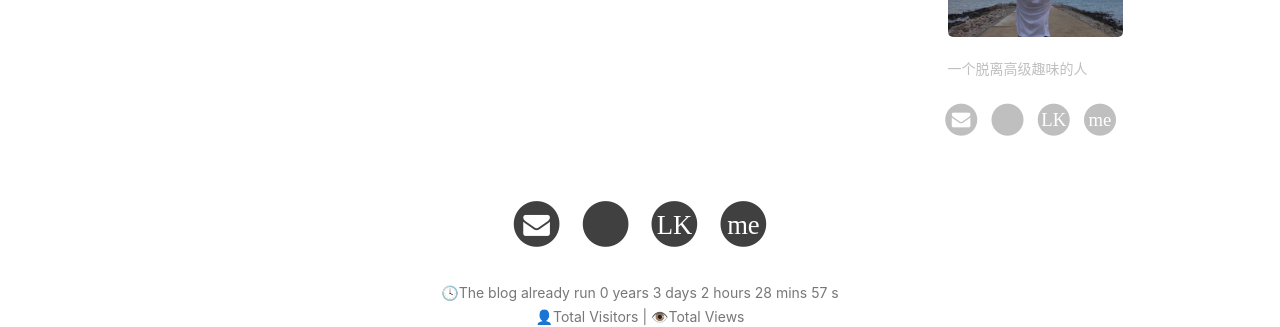
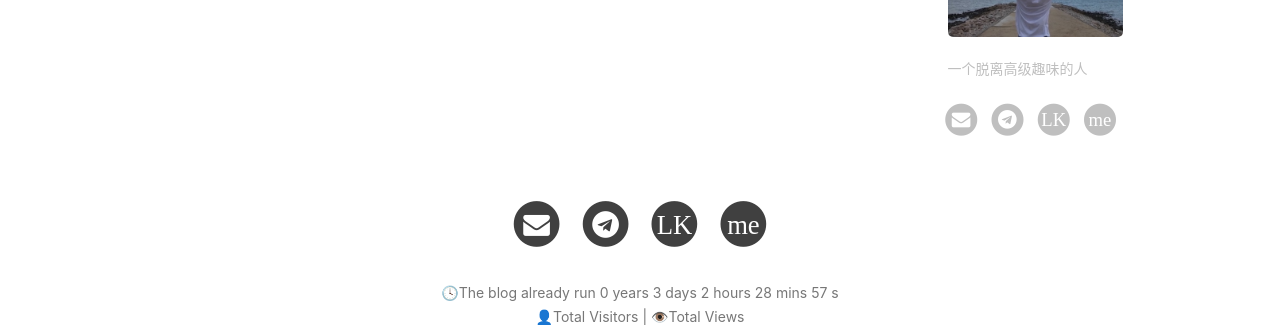
Before and after one commit to igeeker/igeeker.github.io, a Jekyll site: the page built from index.html, in a window 1280 px wide. Shown: the part 353-680 px from the top of the page. Built offline with Jekyll 4.4.1, drawn with Linux system fonts in a browser that asks for light colours; nearby versions of some CDN libraries; the list of posts is cut into pages by our own code; comment, search, counter and statistics services are not loaded.

Commit message:
Update sns-links.html

```diff
--- a/_includes/sns-links.html
+++ b/_includes/sns-links.html
@@ -33,7 +33,7 @@
     <a target="_blank" href="https://t.me/{{ site.telegram_username }}">
       <span class="fa-stack fa-lg">
         <i class="fa fa-circle fa-stack-2x"></i>
-        <i class="fa fa-telegram-plane fa-stack-1x fa-inverse"></i>
+        <i class="fa fa-telegram fa-stack-1x fa-inverse"></i>
       </span>
     </a>
   </li>
```
